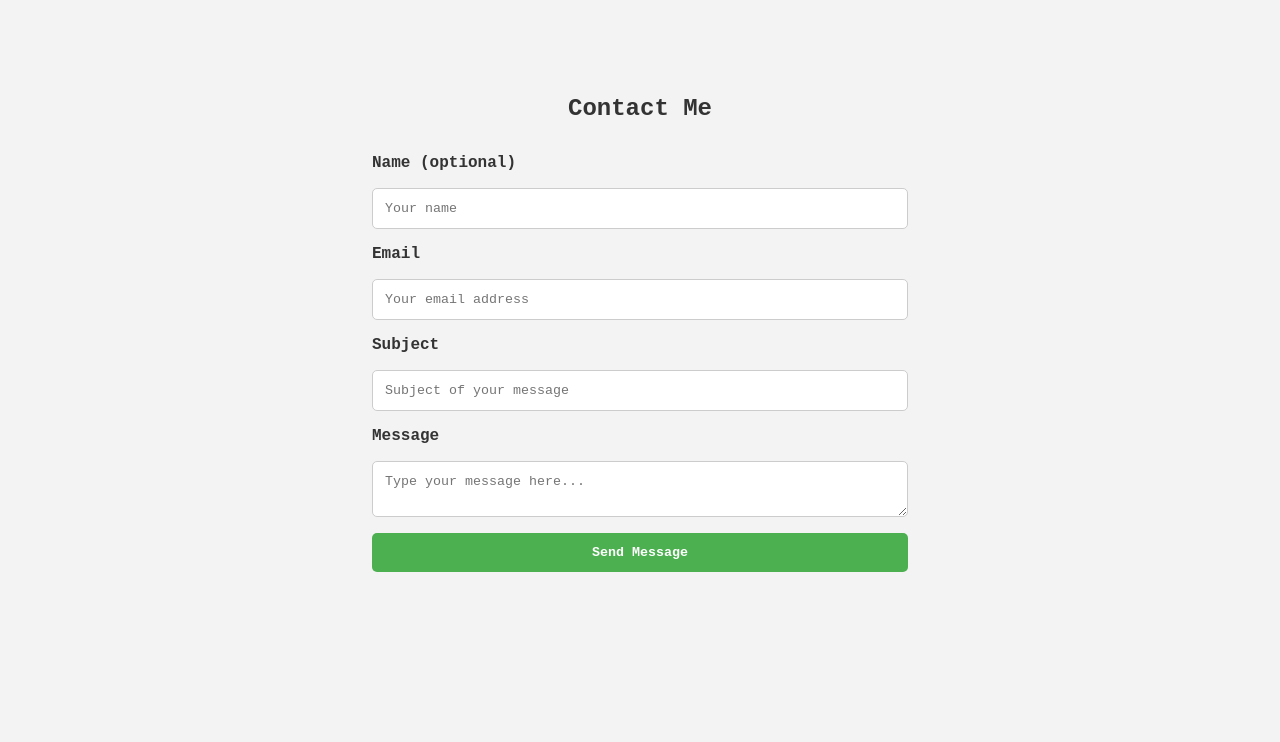
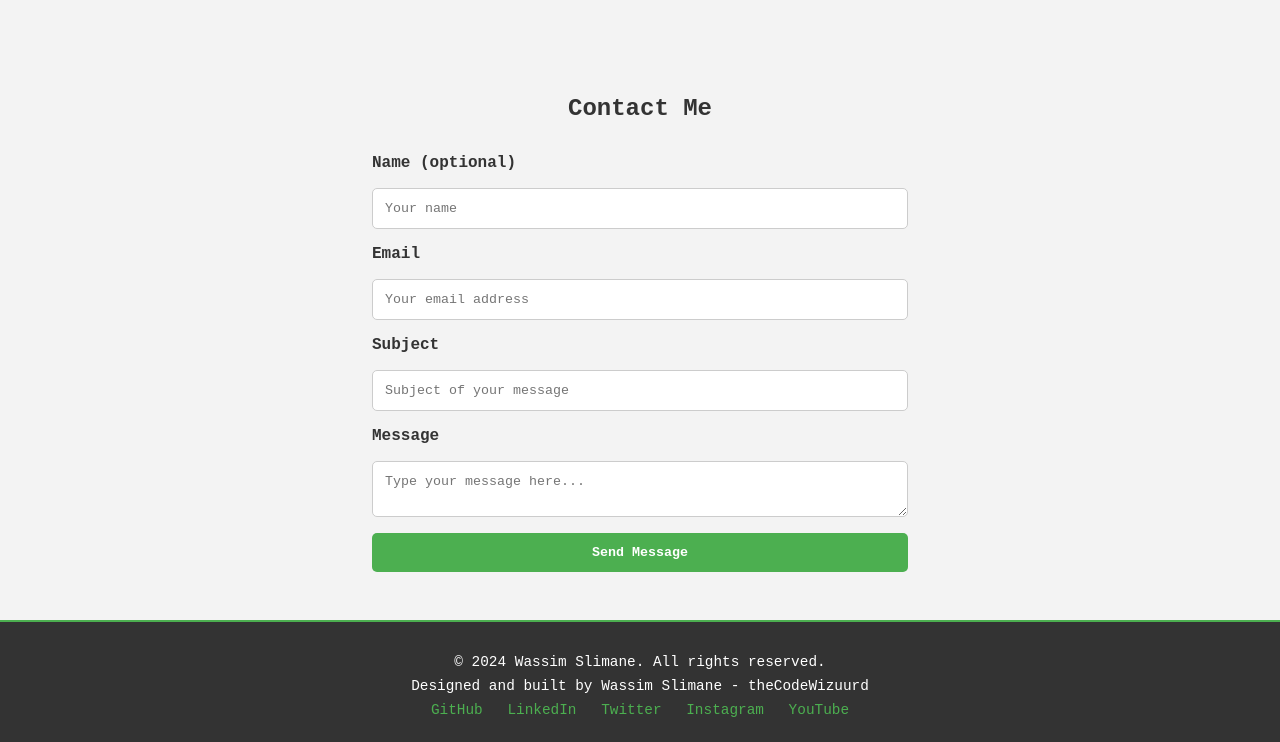
Before and after one commit to wassim-slimane/Portfolio, a website: page index.html in a window 1280 px wide. Shown: the part 2264-3006 px from the top of the page. Before the commit the page ends 2884 px from the top, so only its background shows below. Drawn offline with nearby package versions, Linux system fonts and the light colour scheme.

Commit message:
Adding Footer

```diff
--- a/index.html
+++ b/index.html
@@ -185,6 +185,20 @@
         </form>
     </section>
 
+    <!-- Footer -->
+    <footer>
+        <p>&copy; 2024 Wassim Slimane. All rights reserved.</p>
+        <p>Designed and built by Wassim Slimane - theCodeWizuurd</p>
+        <div class="social-links">
+            <a href="https://github.com/wassim-slimane" target="_blank">GitHub</a>
+            <a href="https://www.linkedin.com/in/wassim-slimane-432b78219/" target="_blank">LinkedIn</a>
+            <a href="https://twitter.com/washimmer" target="_blank">Twitter</a>
+            <a href="https://www.instagram.com/washimmer/" target="_blank">Instagram</a>
+            <a href="https://www.youtube.com/@washimmer" target="_blank">YouTube</a>
+        </div>
+    </footer>
+
+
     <script src="scripts.js"></script>
 </body>
 </html>
--- a/style.scss
+++ b/style.scss
@@ -246,3 +246,32 @@ section {
         }
     }
 }
+
+// Footer
+footer {
+    background-color: $primary-color;
+    color: $text-color;
+    padding: 1.5rem;
+    text-align: center;
+    font-size: 0.9rem;
+    border-top: 2px solid $secondary-color;
+
+    p {
+        margin: 0.5rem 0;
+    }
+
+    .social-links {
+        margin-top: 0.5rem;
+
+        a {
+            color: $secondary-color;
+            margin: 0 0.5rem;
+            text-decoration: none;
+            transition: color $transition;
+
+            &:hover {
+                color: $light-bg;
+            }
+        }
+    }
+}
```
Also changed, not shown: style.css, 1 other file.
